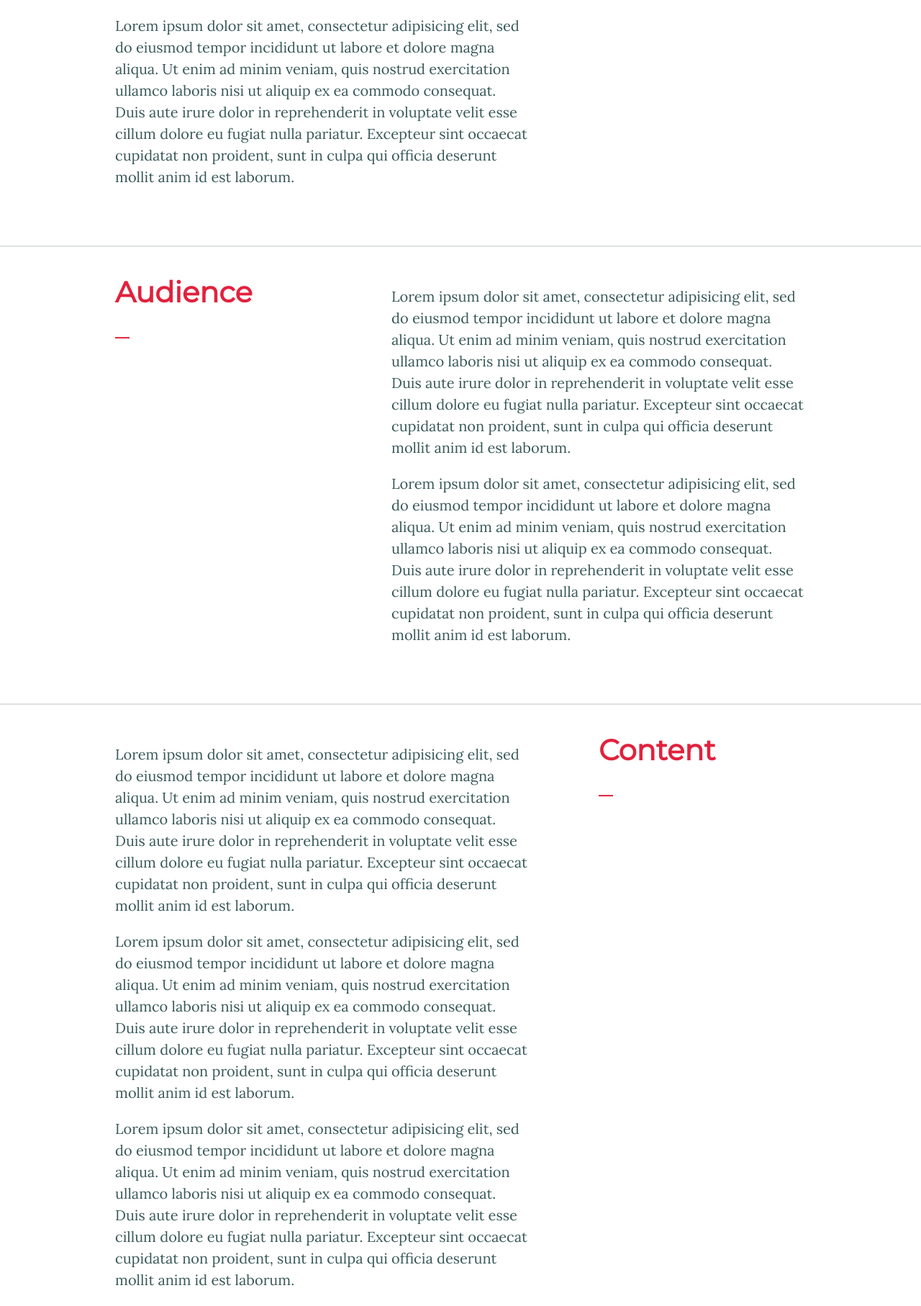
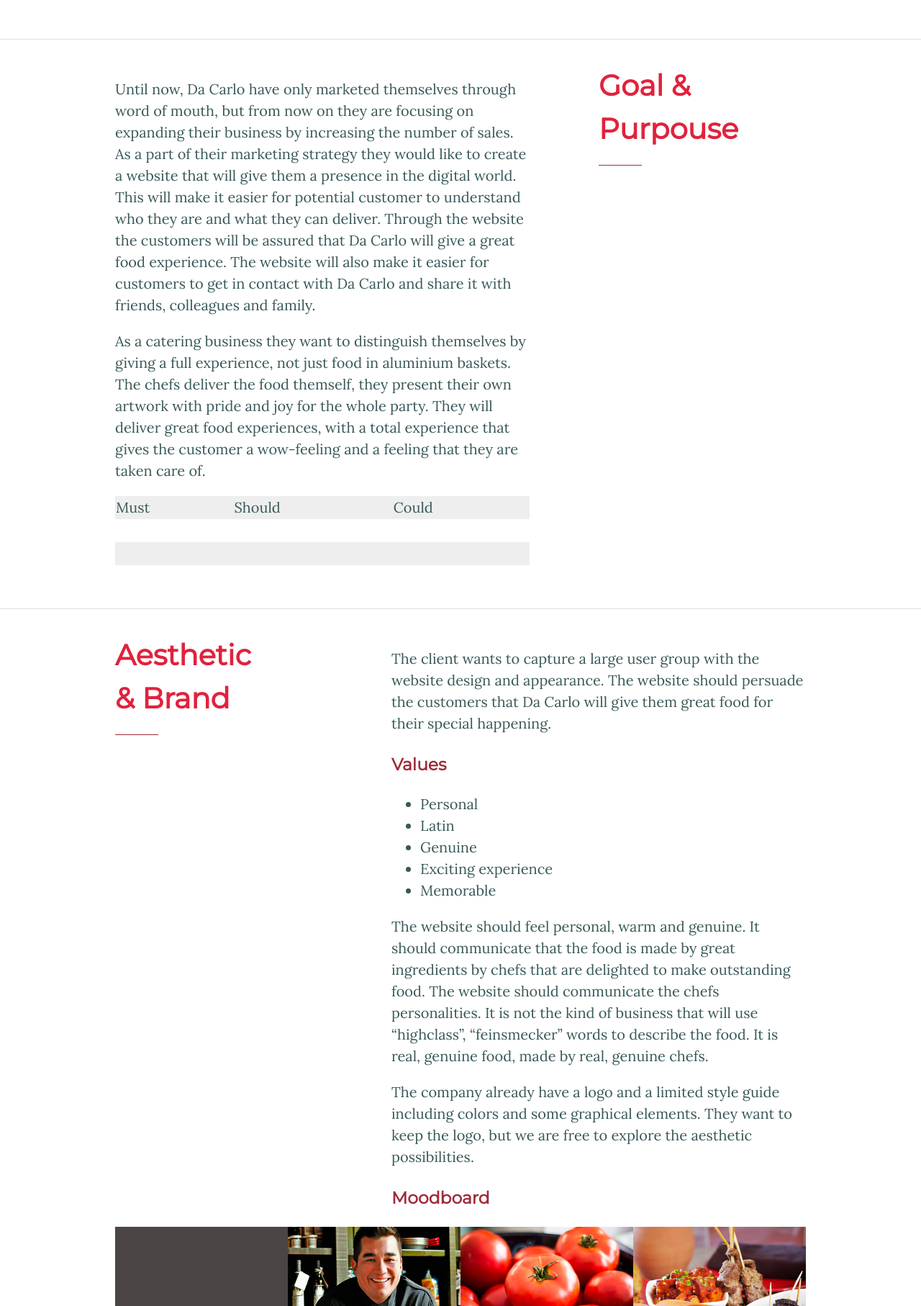
Before and after one commit to leonjohannessen/IT2805-project, a PHP site: page /P1_requirements.html in a window 1280 px wide. Shown: the part 976-2790 px from the top of the page at 72% size. Run offline with PHP 8.4, Linux system fonts and the light colour scheme.

Commit message:
Lagt inn innholdet vi har så langt

```diff
--- a/P1_requirements.html
+++ b/P1_requirements.html
@@ -9,66 +9,211 @@
   </head>
   <body>
     <header>
+      <img id="header-background-img" src="https://source.unsplash.com/category/food/1800x1350">
       <h1>Webtek: P1 Project Requirements</h1>
-      <h2>Names, names, names</h2>
-      <time>September 23, 2016</time>
+      <h2>Aurora, Linn, Kristine, Maia &amp; Leon</h2>
+      <time>September 23th, 2016</time>
     </header>
     <main>
       <section id="client">
         <h2>The client</h2>
         <section>
           <p>
-            Lorem ipsum dolor sit amet, consectetur adipisicing elit, sed do eiusmod tempor incididunt ut labore et dolore magna aliqua. Ut enim ad minim veniam, quis nostrud exercitation ullamco laboris nisi ut aliquip ex ea commodo consequat. Duis aute irure dolor in reprehenderit in voluptate velit esse cillum dolore eu fugiat nulla pariatur. Excepteur sint occaecat cupidatat non proident, sunt in culpa qui officia deserunt mollit anim id est laborum.
+            We will work with Da Carlo catering. They are a small firm located in Oslo doing catering for people. They deliver delicious Mediterranean and South American food. They are also in a search for a bigger company where they could start making a canteen operational.
+          </p>
+          <p>
+            They are a small group of professional chefs that take great pride in delivering delicious, savory food with inspiration from their home country. The chefs are born in Chile, Uruguay and Italy and brings this food tradition to Norway.
+          </p>
+          <p>
+            Our main contact is Lene Harbo, which handles the administrative operations. The manager, Juan Carlos Pequeno, will also give feedback on the website.
           </p>
         </section>
       </section>
       <section id="goals" class="alt">
-        <h2>Goal and purpouse</h2>
+        <h2>Goal &amp; Purpouse</h2>
         <section>
           <p>
-            Lorem ipsum dolor sit amet, consectetur adipisicing elit, sed do eiusmod tempor incididunt ut labore et dolore magna aliqua. Ut enim ad minim veniam, quis nostrud exercitation ullamco laboris nisi ut aliquip ex ea commodo consequat. Duis aute irure dolor in reprehenderit in voluptate velit esse cillum dolore eu fugiat nulla pariatur. Excepteur sint occaecat cupidatat non proident, sunt in culpa qui officia deserunt mollit anim id est laborum.
+            Until now, Da Carlo have only marketed themselves through word of mouth, but from now on they are focusing on expanding their business by increasing the number of sales. As a part of their marketing strategy they would like to create a website that will give them a presence in the digital world. This will make it easier for potential customer to understand who they are and what they can deliver. Through the website the customers will be assured that Da Carlo will give a great food experience. The website will also make it easier for customers to get in contact with Da Carlo and share it with friends, colleagues and family.
           </p>
           <p>
-            Lorem ipsum dolor sit amet, consectetur adipisicing elit, sed do eiusmod tempor incididunt ut labore et dolore magna aliqua. Ut enim ad minim veniam, quis nostrud exercitation ullamco laboris nisi ut aliquip ex ea commodo consequat. Duis aute irure dolor in reprehenderit in voluptate velit esse cillum dolore eu fugiat nulla pariatur. Excepteur sint occaecat cupidatat non proident, sunt in culpa qui officia deserunt mollit anim id est laborum.
+            As a catering business they want to distinguish themselves by giving a full experience, not just food in aluminium baskets. The chefs deliver the food themself, they present their own artwork with pride and joy for the whole party. They will deliver great food experiences, with a  total experience that gives the customer a wow-feeling and a feeling that they are taken care of.
+          </p>
+          <table>
+            <tr>
+              <td>Must</td>
+              <td>Should</td>
+              <td>Could</td>
+            </tr>
+            <tr>
+              <td>&nbsp;</td>
+              <td>&nbsp;</td>
+              <td>&nbsp;</td>
+            </tr>
+            <tr>
+              <td>&nbsp;</td>
+              <td>&nbsp;</td>
+              <td>&nbsp;</td>
+            </tr>
+          </table>
+        </section>
+      </section>
+      <section id="brand">
+        <h2>Aesthetic &amp;&nbsp;Brand</h2>
+        <section>
+          <p>
+            The client wants to capture a large user group with the website design and appearance. The website should persuade the customers that Da Carlo will give them great food for their special happening.
+          </p>
+          <h3>Values</h3>
+          <ul>
+            <li>Personal</li>
+            <li>Latin</li>
+            <li>Genuine</li>
+            <li>Exciting experience</li>
+            <li>Memorable</li>
+          </ul>
+          <p>
+            The website should feel personal, warm and genuine. It should communicate that the food is made by great ingredients by chefs that are delighted to make outstanding food. The website should communicate the chefs personalities. It is not the kind of business that will use “highclass”, “feinsmecker” words to describe the food. It is real, genuine food, made by real, genuine chefs.
+          </p>
+          <p>
+            The company already have a logo and a limited style guide including colors and some graphical elements. They want to keep the logo, but we are free to explore the aesthetic possibilities.
+          </p>
+          <h3>Moodboard</h3>
+          <figure class="full">
+            <img src="img/moodboard_DaCarlo.png" alt="moodboard" />
+            <figcaption>Moodboard created together with the client</figcaption>
+          </figure>
+          <p>
+            The moodboard shows an overall look of a possible aesthetic direction for the website.
           </p>
         </section>
       </section>
-      <section id="audience">
+      <section id="audience" class="alt">
         <h2>Audience</h2>
         <section>
           <p>
-            Lorem ipsum dolor sit amet, consectetur adipisicing elit, sed do eiusmod tempor incididunt ut labore et dolore magna aliqua. Ut enim ad minim veniam, quis nostrud exercitation ullamco laboris nisi ut aliquip ex ea commodo consequat. Duis aute irure dolor in reprehenderit in voluptate velit esse cillum dolore eu fugiat nulla pariatur. Excepteur sint occaecat cupidatat non proident, sunt in culpa qui officia deserunt mollit anim id est laborum.
+            Da Carlo delivers a bit of luxury and enjoyment to the people on their special event (PRØVE Å SI HER: litt luksus til “gjennomsnittsmennesket”, eller til “folket”, vanlige folk. Finner ikke en god måte)))). To better describe what kind of people the client wants to reach out to, we made three different personas. Personas are a description of one person, that can represent the customers different market segmentations. They help us as web designers to map out the different needs and wants the different kind of customers.
           </p>
+          <h3>Personas</h3>
           <p>
-            Lorem ipsum dolor sit amet, consectetur adipisicing elit, sed do eiusmod tempor incididunt ut labore et dolore magna aliqua. Ut enim ad minim veniam, quis nostrud exercitation ullamco laboris nisi ut aliquip ex ea commodo consequat. Duis aute irure dolor in reprehenderit in voluptate velit esse cillum dolore eu fugiat nulla pariatur. Excepteur sint occaecat cupidatat non proident, sunt in culpa qui officia deserunt mollit anim id est laborum.
+            Together with the client we have developed three personas to represent the user group blablabla.
+          </p>
+          <h4>Marianne – "The small party client"</h4>
+          <figure class="aside persona">
+            <img src="img/persona2.png">
+            <figcaption>Marianne</figcaption>
+          </figure>
+          <ul>
+            <li>43 år</li>
+            <li>Working as a nurse</li>
+            <li>Divorced mother of three. </li>
+            <li>One child at 14 years old, confirmation party</li>
+            <li>Family and friends. A party of 35 people. </li>
+            <li>Need help with the food arrangements </li>
+            <li>Not tech savvy at all</li>
+          </ul>
+          <p>
+            The 14 year old want something special for her day. Something that are a bit different. Not something boring tasting food, a culinary experience. Marianne wants to give her child a great day, but worried about the total price of the whole day.
+          </p>
+          <h4>Louise and Pedro – "The large party client"</h4>
+          <figure class="aside persona">
+            <img src="img/persona1.png">
+            <figcaption>Louise and Pedro</figcaption>
+          </figure>
+          <ul>
+            <li>(31 and 29)</li>
+            <li>Getting married</li>
+            <li>Both working as freelance journalists</li>
+            <li>Will have a wedding of 90 people</li>
+            <li>Pedro is originally from Uruguay</li>
+          </ul>
+          <p>
+            Want to bring the splendid food tradition to their Norwegian wedding Importance with genuine and a personal experience. They do not want a stiff, high class party. Need help with the food, serving and
+          </p>
+          <h4>Kristian – "the business customer"</h4>
+          <figure class="aside persona">
+            <img src="img/persona3.png">
+            <figcaption>Kristian</figcaption>
+          </figure>
+          <ul>
+            <li>57 år</li>
+            <li>Bicycle to work every day</li>
+            <li>Two kids not living at home anymore</li>
+            <li>BLABLA fylle inn litt svada her?</li>
+            <li>CEO of a medium sized company in Norway</li>
+          </ul>
+          <p>
+            New arrangements for the canteen at work Looking for a deal. Want to attract good employees by giving the employees a better lunch experience. Dont want the traditional boring canteens
           </p>
         </section>
       </section>
-      <section id="content" class="alt">
-        <h2>Content</h2>
+      <section id="content">
+        <h2>Content &amp; Structure</h2>
         <section>
           <p>
-            Lorem ipsum dolor sit amet, consectetur adipisicing elit, sed do eiusmod tempor incididunt ut labore et dolore magna aliqua. Ut enim ad minim veniam, quis nostrud exercitation ullamco laboris nisi ut aliquip ex ea commodo consequat. Duis aute irure dolor in reprehenderit in voluptate velit esse cillum dolore eu fugiat nulla pariatur. Excepteur sint occaecat cupidatat non proident, sunt in culpa qui officia deserunt mollit anim id est laborum.
+            Intro to content Lorem ipsum dolor sit amet, consectetur adipisicing elit, sed do eiusmod tempor incididunt ut labore et dolore magna aliqua. Ut enim ad minim veniam, quis nostrud exercitation ullamco laboris nisi ut aliquip ex ea commodo consequat. Duis aute irure dolor in reprehenderit in voluptate velit esse cillum dolore eu fugiat nulla pariatur. Excepteur sint occaecat cupidatat non proident, sunt in culpa qui officia deserunt mollit anim id est laborum.
+          </p>
+          <figure class="full">
+            <img src="http://www.chadchad.com/examples-large/ixd/Mexico.com-Sitemap.jpg">
+            <figcaption>Proposed sitemap</figcaption>
+          </figure>
+          <p>
+            Should be easy to navigate in, the users are not necessarily especially tech interested.
+          </p>
+          <h3>1. Homepage</h3>
+          <p>
+            must inspire customers, make them hungry for savory delicious food. Include pictures of ingredients and food. Communicate Da Carlos passion for food and great experiences. Could it communicate both the catering services and the canteen possibility? With main focus on catering. If possible, it would be nice if the canteen also could have some priority on the homepage.
           </p>
           <p>
-            Lorem ipsum dolor sit amet, consectetur adipisicing elit, sed do eiusmod tempor incididunt ut labore et dolore magna aliqua. Ut enim ad minim veniam, quis nostrud exercitation ullamco laboris nisi ut aliquip ex ea commodo consequat. Duis aute irure dolor in reprehenderit in voluptate velit esse cillum dolore eu fugiat nulla pariatur. Excepteur sint occaecat cupidatat non proident, sunt in culpa qui officia deserunt mollit anim id est laborum.
+            Must: a couple of pictures of the different kinds of what they want to be associated with. For example paella, empanadas. Notes: savoury, tasty, colorful. Could: include quotes from earlier customers to create trust and excitement.
+          </p>
+          <h3>2. About</h3>
+          <p>
+            Short text about Da Carlo as business, what they want to deliver. What the customers should expect from them. This information should be relevant both for catering and the canteen, because the Da Carlo experience will be the same.
           </p>
           <p>
-            Lorem ipsum dolor sit amet, consectetur adipisicing elit, sed do eiusmod tempor incididunt ut labore et dolore magna aliqua. Ut enim ad minim veniam, quis nostrud exercitation ullamco laboris nisi ut aliquip ex ea commodo consequat. Duis aute irure dolor in reprehenderit in voluptate velit esse cillum dolore eu fugiat nulla pariatur. Excepteur sint occaecat cupidatat non proident, sunt in culpa qui officia deserunt mollit anim id est laborum.
+            A picture of all the chefs.
+          </p>
+          <h4>2.1. About the chefs</h4>
+          <p>
+            Introduction of the four chefs with picture and short text to create a feeling of a personal bond between the customers and Da Carlo Catering.
+          </p>
+          <h3>3. Catering</h3>
+          <p>
+            Information on how exactly the delivering will happen, emphasize that the chefs deliver the food and an experience. Communicate that they deliver three-course dinner, finger food, desserts, latin barbeques and have a speciality in tapas. But that they will customize to the customer needs and the specific event. If the event requires it, they can bring professional waiters and bartenders.
+          </p>
+          <h3>4. Menu</h3>
+          <p>
+            Listing of the menu. There might be different packages to choose from, but these are not specified yet.
           </p>
           <p>
-            Lorem ipsum dolor sit amet, consectetur adipisicing elit, sed do eiusmod tempor incididunt ut labore et dolore magna aliqua. Ut enim ad minim veniam, quis nostrud exercitation ullamco laboris nisi ut aliquip ex ea commodo consequat. Duis aute irure dolor in reprehenderit in voluptate velit esse cillum dolore eu fugiat nulla pariatur. Excepteur sint occaecat cupidatat non proident, sunt in culpa qui officia deserunt mollit anim id est laborum.
+            Communicate the different possibilities, but include that customizing is possible.
+          </p>
+          <h3>5. Canteen</h3>
+          <p>
+            Information about the possibility for Da Carlo to work in a canteen. Communicate that the manager has a long experience working and operating a Norwegian canteen for a big company.
           </p>
           <p>
-            Lorem ipsum dolor sit amet, consectetur adipisicing elit, sed do eiusmod tempor incididunt ut labore et dolore magna aliqua. Ut enim ad minim veniam, quis nostrud exercitation ullamco laboris nisi ut aliquip ex ea commodo consequat. Duis aute irure dolor in reprehenderit in voluptate velit esse cillum dolore eu fugiat nulla pariatur. Excepteur sint occaecat cupidatat non proident, sunt in culpa qui officia deserunt mollit anim id est laborum.
+            Pride and joy in making savory food with inspiration from their home countries. Its tasty and different every day. Will deliver that extra experience.
           </p>
+          <p>
+            Should include a short reference to earlier work cooperation written by the other company (Nets), because they have been very pleased with the food and how it is operated.
+          </p>
+          <h3>6. Contact information</h3>
+          <p>
+            Should be easily accessible. Because of the personal experience. Just call. Or email. Maybe there could be a form to fill out, but this should be very simple and short, so that the focus is on the personal communication.
+          </p>
+          <p>
+            The text must be in Norwegian.
+          </p>
+
+
         </section>
       </section>
-      <section id="deployment">
+      <section id="deployment" class="alt">
         <h2>Deployment</h2>
         <section>
           <p>
-            Lorem ipsum dolor sit amet, consectetur adipisicing elit, sed do eiusmod tempor incididunt ut labore et dolore magna aliqua. Ut enim ad minim veniam, quis nostrud exercitation ullamco laboris nisi ut aliquip ex ea commodo consequat. Duis aute irure dolor in reprehenderit in voluptate velit esse cillum dolore eu fugiat nulla pariatur. Excepteur sint occaecat cupidatat non proident, sunt in culpa qui officia deserunt mollit anim id est laborum.
+            The website will be called Da Carlo and the domain name will be dacarlo.no. The webhost will be decided later, but the client will cover its cost. After this project ends the site maintenance will be done by Linn Harbo Dahle.
           </p>
         </section>
       </section>
--- a/css/styles.css
+++ b/css/styles.css
@@ -1,11 +1,41 @@
-/* Layout */
+/*
+ * Layout
+ */
+
 body > header,
 body > main > section,
 body > footer {
   padding: 0 12.5vw;
   margin: 0 auto;
-  border-top: 2px solid #dde2e2;
+  border-top: 1px solid #dde2e2;
   clear: both;
+}
+
+/* header */
+body > header {
+  height: 61.8vh;
+  position: relative;
+  overflow: hidden;
+  display: flex;
+  flex-direction: column;
+  justify-content: center;
+  background: #273940;
+  color: white;
+}
+
+#header-background-img {
+  position: absolute;
+  width: 100%;
+  left: 0;
+  top: 0;
+  opacity: 0.1;
+  -webkit-filter: grayscale(100%) contrast(200%); /* Chrome, Safari, Opera */
+  filter: grayscale(100%) contrast(200%);
+}
+
+/* content */
+body > main > section:first-of-type {
+  border-color: #6c8181;
 }
 
 section > h2 {
@@ -85,6 +122,103 @@ h2 {
 
 h2::after {
   display: block;
-  content: '–';
-  font-weight: lighter;
+  content: '';
+  height: 1px;
+  width: 1.5em;
+  margin: .5em 0;
+  background: #a02b3b;
 }
+
+table {
+  width: 100%;
+  border-spacing: 0;
+}
+
+table tr:nth-of-type(2n-1){
+  background: #eee;
+}
+
+figcaption {
+  font-family: 'Montserrat', sans-serif;
+  font-size: .8em;
+}
+
+/* header */
+body > header h1,
+body > header h2,
+body > header time {
+  color: inherit;
+  text-align: center;
+}
+
+body > header h2 {
+  font-size: 1em;
+  text-transform: uppercase;
+  letter-spacing: 5px;
+  opacity: .7;
+  margin-top: 0;
+}
+
+body > header h2::after {
+  display: none;
+}
+
+body > header time {
+  font-size: 1em;
+  opacity: .5;
+}
+
+/* layout for small screens */
+@media only screen and (max-width: 960px) {
+  body > header,
+  body > main > section,
+  body > footer {
+    padding-left: 5vw;
+    padding-right: 5vw;
+  }
+
+  #header-background-img {
+    width: auto;
+    height: 100%;
+  }
+
+  section > h2,
+  section > section {
+    width: 100% !important;
+    float: left !important;
+    padding: 0 !important;
+  }
+
+  figure.aside {
+    position: static !important;
+    float: right !important;
+    right: auto !important;
+    width: 40% !important;
+    margin: 0 0 1.5em 10% !important;
+  }
+
+  figure.aside.persona {
+    margin-top: 0 !important;
+  }
+
+  figure.full {
+    position: static !important;
+    float: left !important;
+    width: 100% !important;
+    margin: 0 0 1.5em !important;
+  }
+
+  section > h2 {
+    margin-bottom: 0;
+  }
+  section > section {
+    margin: 0 0 2em;
+  }
+}
+
+/* smaller text on mobile */
+@media only screen and (max-width: 500px) {
+  body {
+    font-size: 1em;
+  }
+}
```
Also changed, not shown: other parts of css/styles.css (+33 -26 lines), img/moodboard_DaCarlo.png (added), img/persona1.png (added), img/persona2.png (added), img/persona3.png (added).
